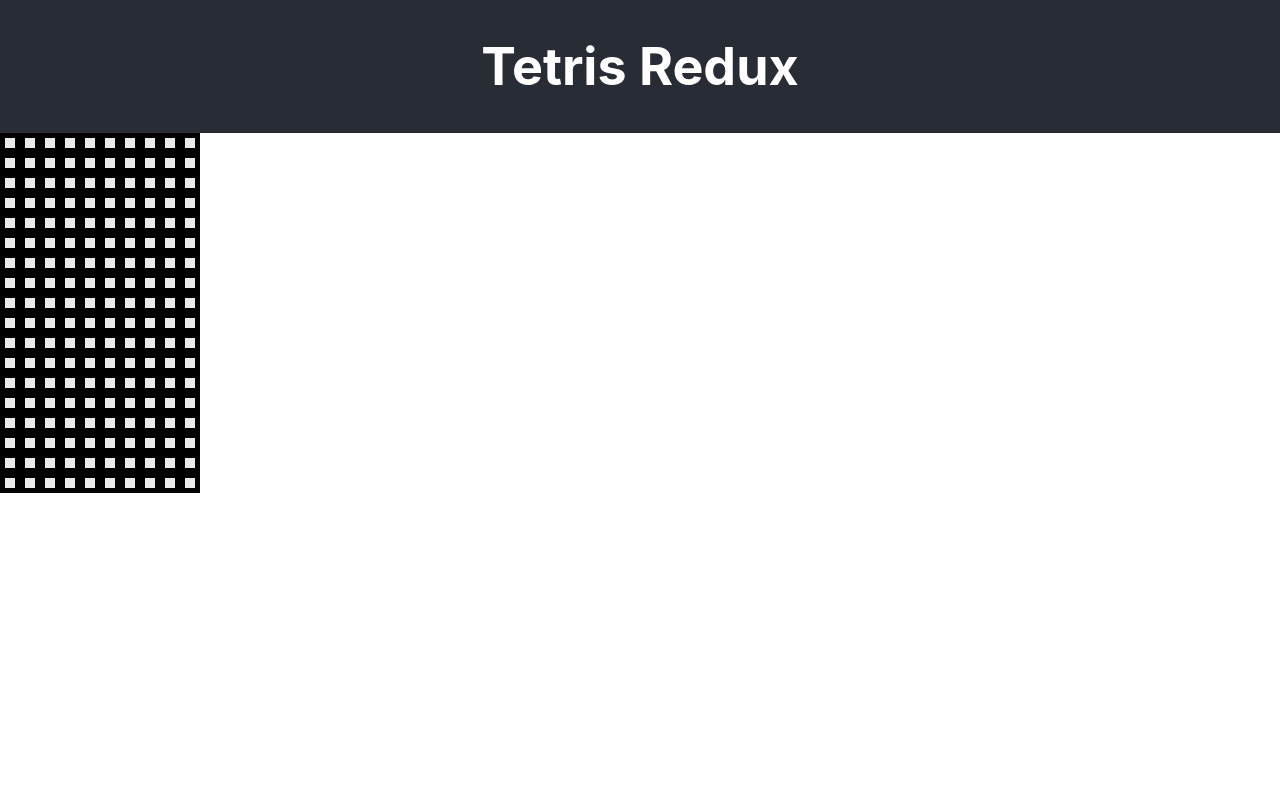
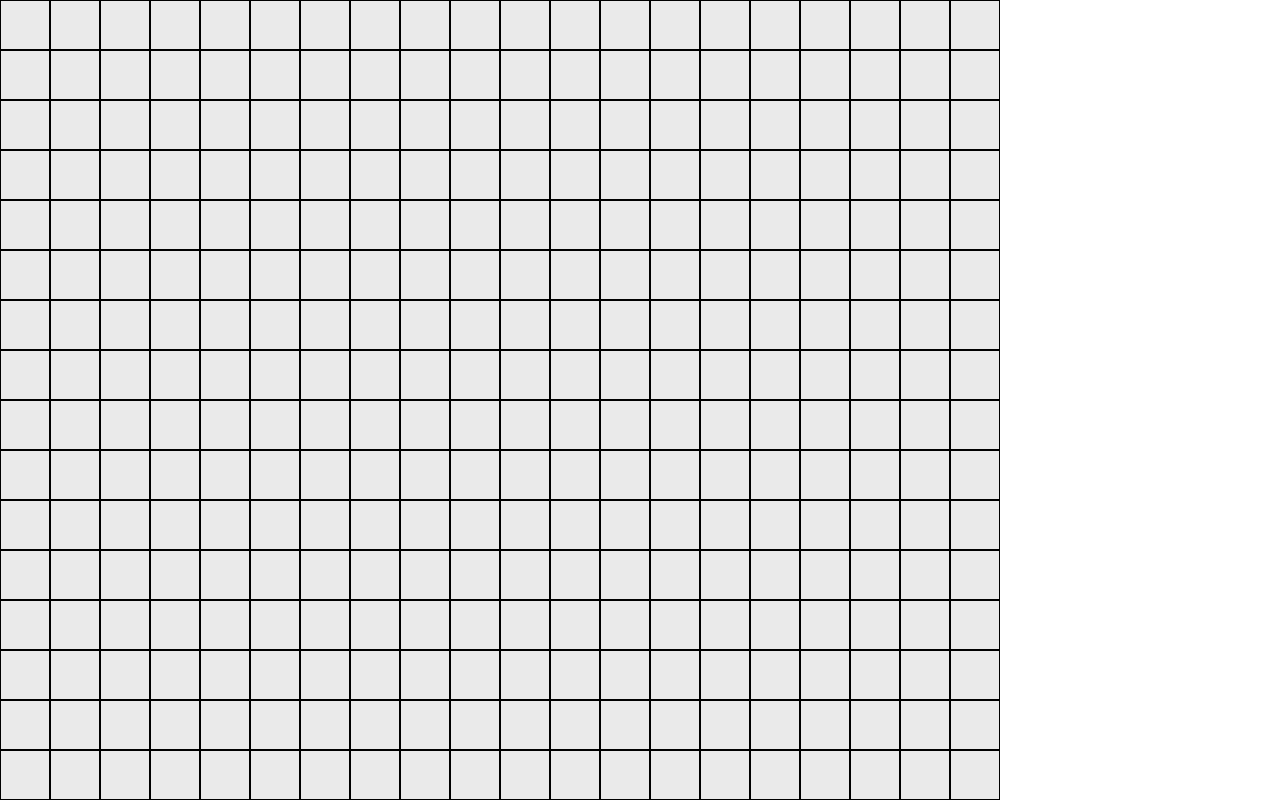
Before and after one commit to eazytracer/react-tiles, a React (Create React App) app in the folder react-tiles/: page / in a window 1280 px wide. Shown: the top 800 px of the page. Built offline with nearby package versions, Linux system fonts and the light colour scheme.

Commit message:
added dynamic rows and cols

```diff
--- a/react-tiles/src/App.js
+++ b/react-tiles/src/App.js
@@ -3,15 +3,21 @@ import './App.css';
 
 import GridBoard from './components/GridBoard'
 
+const [rows, cols] = [20, 20];
+
+let setStartWidth = (rows, cols) => {
+    document.documentElement.style.setProperty('--rows', rows);
+    document.documentElement.style.setProperty('--cols', cols);
+
+}
+
 function App() {
-  return (
-    <div className="App">
-      <header className="App-header">
-        <h1 className="App-title">Tetris Redux</h1>
-      </header>
-      <GridBoard />
-    </div>
-  );
+    setStartWidth(rows, cols);
+    return (
+        <div className="App">
+            <GridBoard rows={rows} cols={cols}/>
+        </div>
+    );
 }
 
 export default App;
--- a/react-tiles/src/components/GridBoard.js
+++ b/react-tiles/src/components/GridBoard.js
@@ -8,9 +8,9 @@ export default function GridBoard(props) {
   // generates an array of 18 rows, each containing 10 GridSquares.
 
     const grid = []
-    for (let row = 0; row < 18; row ++) {
+    for (let row = 0; row < props.rows; row ++) {
         grid.push([])
-        for (let col = 0; col < 10; col ++) {
+        for (let col = 0; col < props.cols; col ++) {
             grid[row].push(<GridSquare key={`${col}${row}`} color="0" />)
         }
     }
--- a/react-tiles/src/index.css
+++ b/react-tiles/src/index.css
@@ -42,8 +42,8 @@ code {
   --tile-size: 20px for example will set size of the grid squares. */
   --cols: 10;
   --rows: 18;
-  --tile-size: 20px;
-  --border-width: 5px;
+  --tile-size: 50px;
+  --border-width: 1px;
 }
 
 
```
